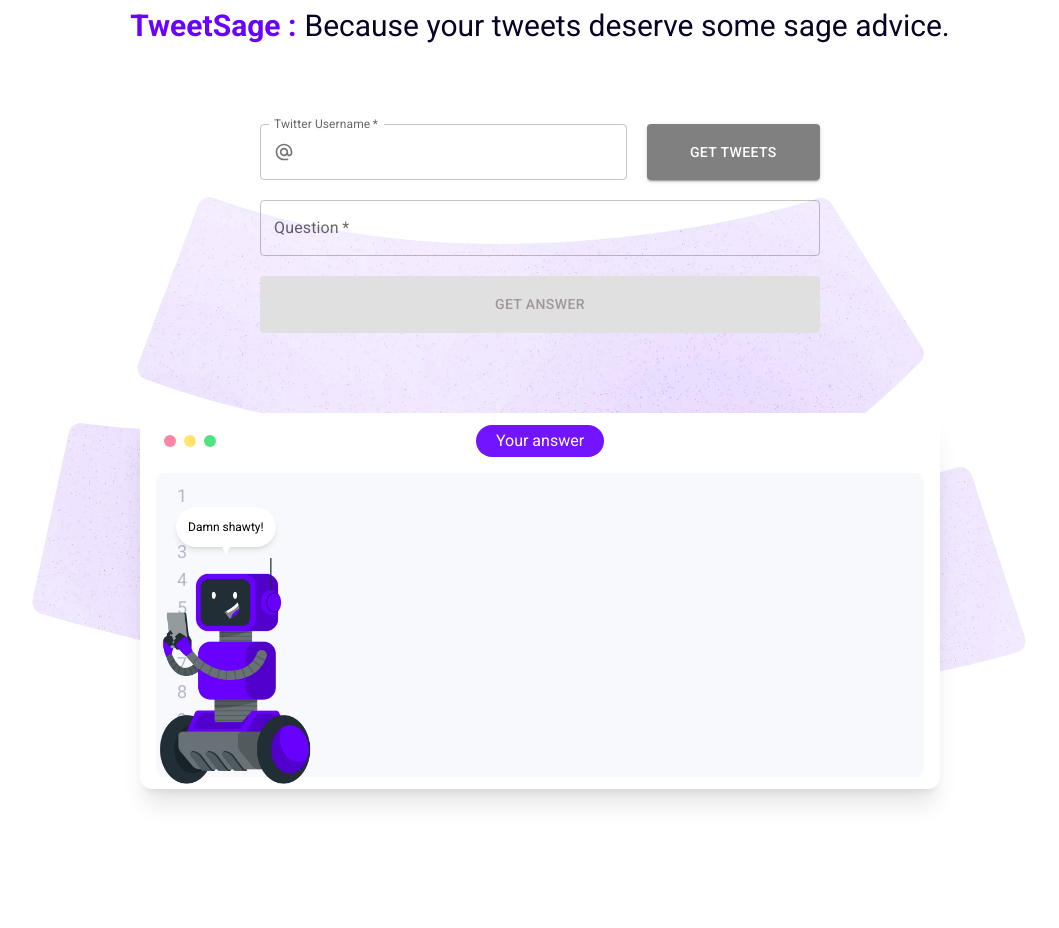
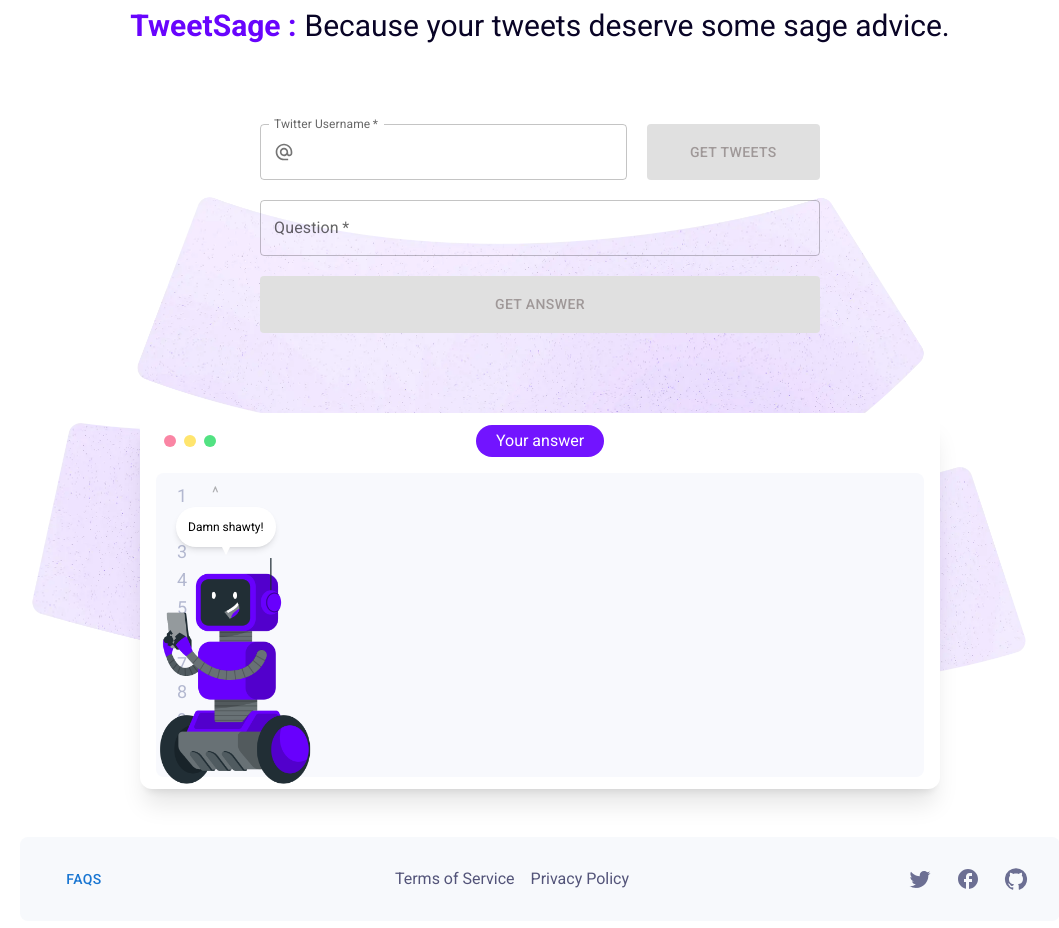
Before and after one commit to Aadarsh805/TweetSage, a Next.js app: page /play in a window 1280 px wide. Shown: the part 120-1048 px from the top of the page, without its empty margins (100-1159 px from the left). Before the commit the page ends 909 px from the top, so only its background shows below. Built offline with nearby package versions, Linux system fonts and the light colour scheme.

Commit message:
added footer and faqs

```diff
--- /dev/null
+++ b/app/Accordian.jsx
@@ -0,0 +1,86 @@
+import * as React from 'react';
+import Accordion from '@mui/material/Accordion';
+import AccordionSummary from '@mui/material/AccordionSummary';
+import AccordionDetails from '@mui/material/AccordionDetails';
+import Typography from '@mui/material/Typography';
+import ExpandMoreIcon from '@mui/icons-material/ExpandMore';
+
+export default function Accordian() {
+    return (
+        <div className='flex flex-col items-center justify-center'>
+            <Typography className='font-bold text-2xl mb-6'>
+                Frequently asked questions
+            </Typography>
+
+            <Accordion>
+                <AccordionSummary
+                    expandIcon={<ExpandMoreIcon />}
+                    aria-controls="panel1a-content"
+                    id="panel1a-header"
+                >
+                    <Typography className='py-2'>Why are u getting error?</Typography>
+                </AccordionSummary>
+                <AccordionDetails>
+                    <Typography>
+                        Lorem ipsum dolor sit amet, consectetur adipiscing elit. Suspendisse
+                        malesuada lacus ex, sit amet blandit leo lobortis eget.
+                    </Typography>
+                </AccordionDetails>
+            </Accordion>
+            <Accordion>
+                <AccordionSummary
+                    expandIcon={<ExpandMoreIcon />}
+                    aria-controls="panel1a-content"
+                    id="panel1a-header"
+                >
+                    <Typography className='py-2'>Accordion 2</Typography>
+                </AccordionSummary>
+                <AccordionDetails>
+                    <Typography>
+                        Lorem ipsum dolor sit amet, consectetur adipiscing elit. Suspendisse
+                        malesuada lacus ex, sit amet blandit leo lobortis eget.
+                    </Typography>
+                </AccordionDetails>
+            </Accordion>
+            <Accordion>
+                <AccordionSummary
+                    expandIcon={<ExpandMoreIcon />}
+                    aria-controls="panel1a-content"
+                    id="panel1a-header"
+                >
+                    <Typography className='py-2'>Accordion 3</Typography>
+                </AccordionSummary>
+                <AccordionDetails>
+                    <Typography>
+                        Lorem ipsum dolor sit amet, consectetur adipiscing elit. Suspendisse
+                        malesuada lacus ex, sit amet blandit leo lobortis eget.
+                    </Typography>
+                </AccordionDetails>
+            </Accordion>
+            <Accordion>
+                <AccordionSummary
+                    expandIcon={<ExpandMoreIcon />}
+                    aria-controls="panel2a-content"
+                    id="panel2a-header"
+                >
+                    <Typography className='py-2'>Accordion 4</Typography>
+                </AccordionSummary>
+                <AccordionDetails>
+                    <Typography>
+                        Lorem ipsum dolor sit amet, consectetur adipiscing elit. Suspendisse
+                        malesuada lacus ex, sit amet blandit leo lobortis eget.
+                    </Typography>
+                </AccordionDetails>
+            </Accordion>
+            {/* <Accordion disabled>
+                <AccordionSummary
+                    expandIcon={<ExpandMoreIcon />}
+                    aria-controls="panel3a-content"
+                    id="panel3a-header"
+                >
+                    <Typography>Disabled Accordion</Typography>
+                </AccordionSummary>
+            </Accordion> */}
+        </div>
+    );
+}
--- /dev/null
+++ b/app/Faqs.tsx
@@ -0,0 +1,77 @@
+import * as React from 'react';
+import { useEffect } from 'react';
+import Backdrop from '@mui/material/Backdrop';
+import Box from '@mui/material/Box';
+import Modal from '@mui/material/Modal';
+import Fade from '@mui/material/Fade';
+import Button from '@mui/material/Button';
+import Typography from '@mui/material/Typography';
+import Accordian from './Accordian'
+import { width } from '@mui/system';
+
+const style = {
+    position: 'absolute' as 'absolute',
+    top: '50%',
+    left: '50%',
+    transform: 'translate(-50%, -50%)',
+    // width: '100%',
+    // maxWidth: 700,
+    bgcolor: 'background.paper',
+    // border: '2px solid #000',
+    boxShadow: 24,
+    p: 4,
+};
+
+const Faqs = () => {
+
+    const [open, setOpen] = React.useState(false);
+    const handleOpen = () => setOpen(true);
+    const handleClose = () => setOpen(false);
+    const [windowSize, setWindowSize] = React.useState(getWindowSize())
+
+    function getWindowSize() {
+        const { innerWidth } = window
+        return innerWidth
+    }
+
+    useEffect(() => {
+        const handleWindowSize = () => {
+            setWindowSize(getWindowSize())
+        }
+
+        window.addEventListener('resize', handleWindowSize)
+
+        return () => window.removeEventListener('resize', handleWindowSize)
+
+    }, [])
+
+
+
+
+    return (
+        <div >
+            <Button onClick={handleOpen} className='text-[#535479]'>FAQs</Button>
+            <Modal
+                sx={{ paddingLeft: 40 }}
+                aria-labelledby="transition-modal-title"
+                aria-describedby="transition-modal-description"
+                open={open}
+                onClose={handleClose}
+                closeAfterTransition
+                BackdropComponent={Backdrop}
+                BackdropProps={{
+                    timeout: 500,
+                }}
+            >
+                <Fade in={open}>
+                    <Box sx={style} className={`${windowSize <= 820 ? 'w-[90%]' : 'w-full max-w-[50em]'}`}>
+                        <Accordian />
+                    </Box>
+                </Fade>
+            </Modal>
+        </div>
+    );
+
+}
+
+export default Faqs
--- /dev/null
+++ b/app/Footer.tsx
@@ -0,0 +1,34 @@
+import React from 'react'
+import GitHubIcon from '@mui/icons-material/GitHub';
+import FacebookRoundedIcon from '@mui/icons-material/FacebookRounded';
+import TwitterIcon from '@mui/icons-material/Twitter';
+import Link from 'next/link';
+import Faqs from "./Faqs";
+
+
+// #f7f9fc
+const Footer = () => {
+    return (
+        <div className='bg-[#f7f9fc] w-full flex flex-col md:flex-row md:justify-between md:px-8 items-center justify-center gap-5 py-8 md:py-6 mt-12 mb-6 text-[#535479] rounded-lg max-w-[65em]'>
+            <Faqs />
+            <div className='flex items-center justify-center gap-4'>
+                <p>Terms of Service</p>
+                <p>Privacy Policy</p>
+            </div>
+
+            <div className='flex items-center justify-center gap-4 md:gap-6 text-[#6c6f93]'>
+                <Link href='#'>
+                    <TwitterIcon className='text-2xl cursor-pointer  md:text-[32px]' />
+                </Link>
+                <Link href='#'>
+                    <FacebookRoundedIcon className='text-2xl cursor-pointer md:text-[32px]' />
+                </Link>
+                <Link href='#'>
+                    <GitHubIcon className='text-2xl cursor-pointer md:text-[32px]' />
+                </Link>
+            </div>
+        </div>
+    )
+}
+
+export default Footer
--- a/app/layout.tsx
+++ b/app/layout.tsx
@@ -8,6 +8,7 @@
 import { useEffect } from "react";
 import bgImage from "public/bg-curve.png";
 import Image from "next/image";
+import Footer from "./Footer";
 
 const theme = createTheme({
   palette: {
@@ -39,6 +40,10 @@
         <div className="mt-[3.2rem]">
           <ThemeProvider theme={theme}>{children}</ThemeProvider>
         </div>
+        <div className="px-5 flex items-center justify-center">
+          <Footer />
+        </div>
+
         <Analytics />
       </body>
     </html>
--- a/app/page.tsx
+++ b/app/page.tsx
@@ -62,7 +62,7 @@
         <Link
           href="/play"
           // onClick={handleScroll}
-          className="bg-[#7214ff] z-[20] text-white sm:py-3 py-2 text-lg hover:bg-[#7214ffe4] transition duration-300 px-6 rounded-full font-semibold"
+          className="noOutline-btn bg-[#7214ff] z-[20] text-white sm:py-3 py-2 text-lg hover:bg-[#7214ffe4] transition duration-300 px-6 rounded-full font-semibold"
         >
           Try it out
         </Link>
--- a/app/play/Form.tsx
+++ b/app/play/Form.tsx
@@ -136,11 +136,34 @@
     };
   }, [answer]);
 
-  const StyledButton = styled(LoadingButton)`
-    background-color: grey;
+  // Background color change have been made here
+  // background-color: grey;
+
+  // const StyledButton = styled(LoadingButton)`
+  //   background-color: ${loadedTweets && tweets ? 'grey' : '#7214ff'} ;
+  //   border: none;
+  //   &:hover {
+  //     background-color: #7214ff;
+  //   }
+  // `;
+
+// Button Changes adding here
+
+  const StyledTweetButton = styled(LoadingButton)`
+    background-color: ${loadedTweets && tweets ? 'grey' : '#7214ff'} ;
     border: none;
     &:hover {
-      background-color: #7214ff;
+      background-color: ${loadedTweets ? 'grey' : '#7214ff'};
+      opacity: ${!loadedTweets && user ? '.8' : '1'}
+    }
+  `;
+
+  const StyledAnswerButton = styled(LoadingButton)`
+    background-color: ${question && tweets ? '#7214ff' : 'grey'} ;
+    border: none;
+    &:hover {
+      background-color: ${question ? '#7214ff' : 'grey'};
+      opacity: ${question && tweets ? '.8' : '1'}
     }
   `;
 
@@ -179,17 +202,21 @@
             }}
             className="col-span-2"
           />
-          <StyledButton
+
+          {/* Making button changes here */}
+          <StyledTweetButton
             type="submit"
             onClick={handleClick}
-            className="border bg-[#7214ff] h-[4em] text-white font-bold hover:opacity-80 self-stretch"
+            className="border h-[4em] text-white font-bold hover:opacity-80 self-stretch"
             loading={loadingTweets}
             variant="contained"
             disableFocusRipple
-            disabled={loadedTweets}
+            disabled={!user}
+          // Another change have been made here
+          // disabled={loadedTweets}
           >
             {loadedTweets && tweets ? "tweets loaded" : "get tweets"}
-          </StyledButton>
+          </StyledTweetButton>
         </form>
         <TextField
           label="Question"
@@ -204,18 +231,16 @@
         />
 
         <div
-          className={`relative group w-full flex ${
-            noTweets && "cursor-not-allowed"
-          }`}
+          className={`relative group w-full flex ${noTweets && "cursor-not-allowed"
+            }`}
         >
           <div
-            className={`absolute bg-[#7214ff] rounded-lg px-3  p-2 font-semibold -bottom-2/3 left-1/2 -translate-x-1/2 hidden ${
-              noTweets && "group-hover:flex"
-            }`}
+            className={`absolute bg-[#7214ff] rounded-lg px-3  p-2 font-semibold -bottom-2/3 left-1/2 -translate-x-1/2 hidden ${noTweets && "group-hover:flex"
+              }`}
           >
             <span className="text-xs text-white">Get tweets first!</span>
           </div>
-          <StyledButton
+          <StyledAnswerButton
             onClick={handleSecondClick}
             className={`border bg-[#7214ff] text-white font-bold w-full`}
             sx={{ padding: "1rem" }}
@@ -226,7 +251,7 @@
             loadingIndicator="Getting answer..."
           >
             Get answer
-          </StyledButton>
+          </StyledAnswerButton>
         </div>
       </div>
     </div>
--- a/styles/globals.css
+++ b/styles/globals.css
@@ -45,6 +45,10 @@
   animation: blink 1s linear infinite;
 }
 
+.noOutline-btn {
+  -webkit-tap-highlight-color: transparent;
+}
+
 @keyframes blink {
   0% {
     opacity: 1;
```
Also changed, not shown: app/Navbar.tsx (+5 -4 lines), 1 other file (tests, documents, lock files or other folders).
